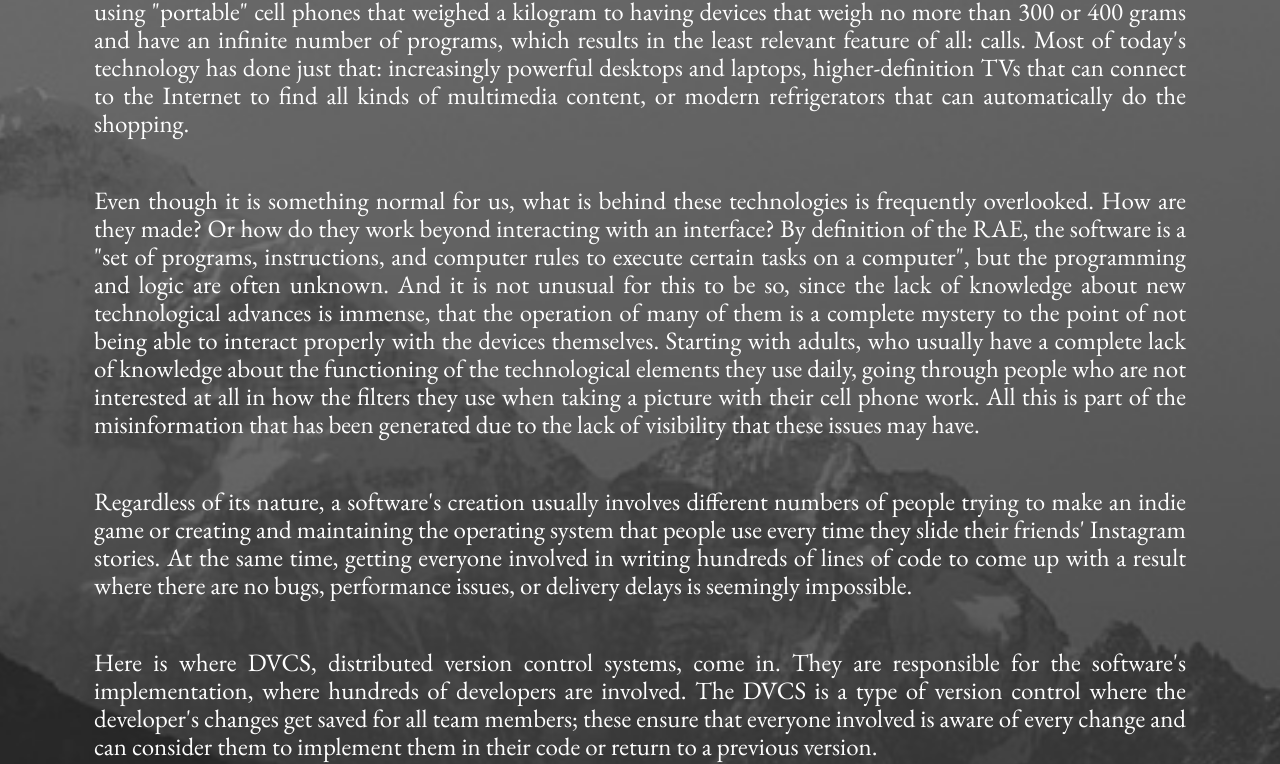
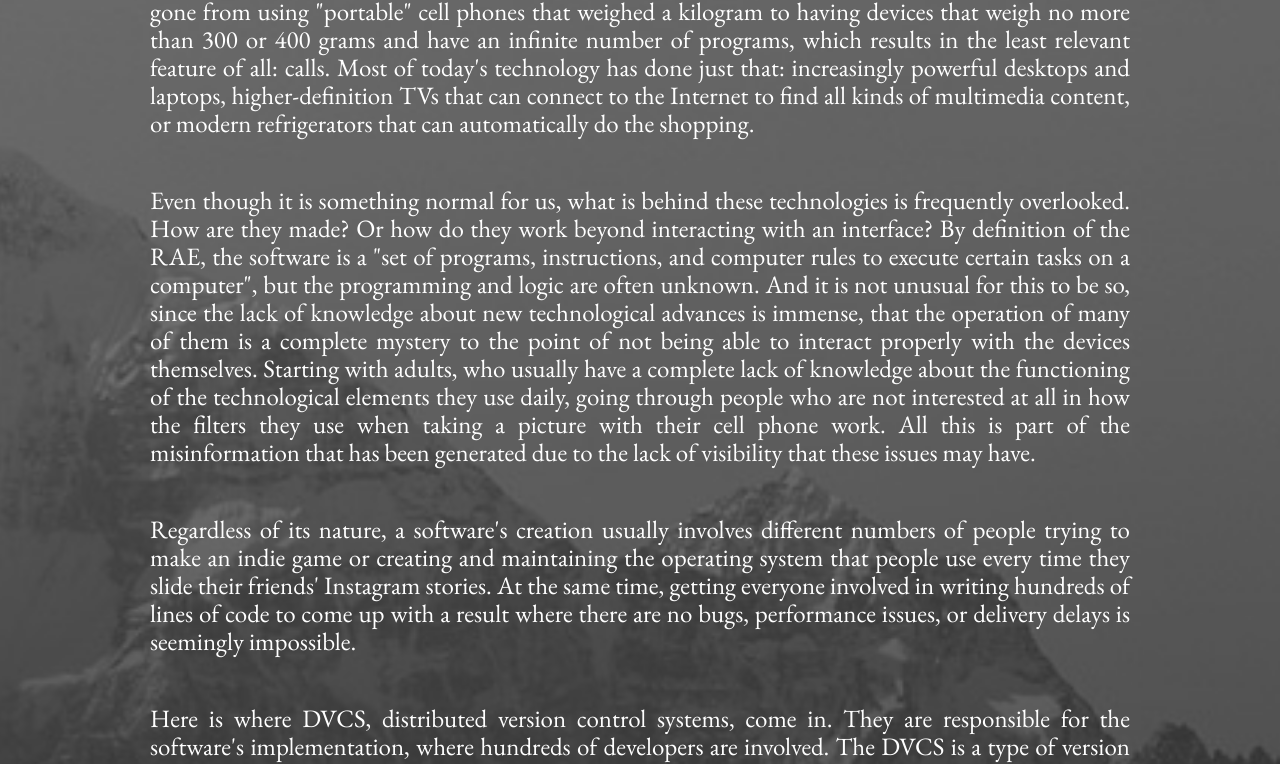
Before and after one commit to Pipe914/ParcialTI, a plain HTML site: page index.html in a window 1280 px wide. Shown: the part 307-1071 px from the top of the page. Drawn offline with nearby package versions, Linux system fonts and the light colour scheme.

Commit message:
Cambios a margenes

```diff
--- a/css/style.css
+++ b/css/style.css
@@ -23,8 +23,8 @@ p {
   text-align: justify;
   line-height: 28px;
   margin-bottom: 25px;
-  margin-left: 1.5rem;
-  margin-right: 1.5rem;
+  margin-left: 5rem;
+  margin-right: 5rem;
   color: white;
   font-size: 25px;
 }
```
